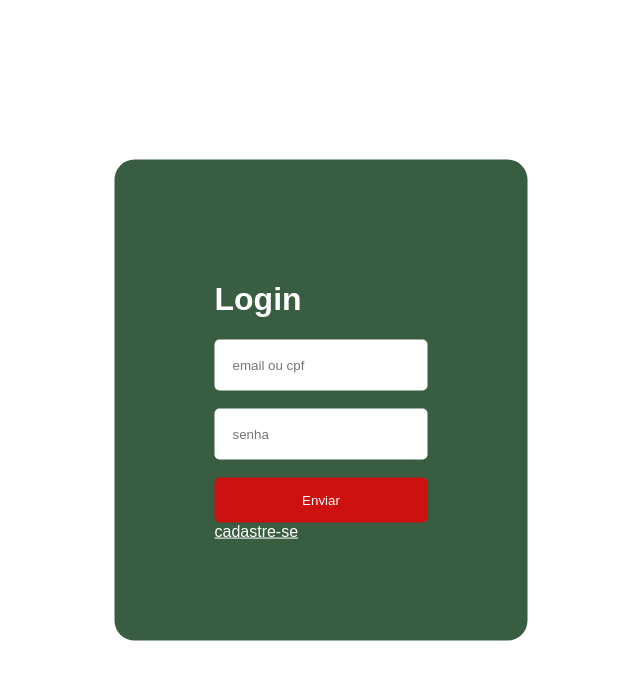
After one commit to Gabrielogui/TrabalhoLP3, a Spring app: template demo/src/main/resources/templates/content/login.html in a window 1280 px wide. The commit adds this page. Shown: the top 680 px of the page, without its empty margins (319-959 px from the left). Run offline with Thymeleaf, Linux system fonts and the light colour scheme; the template is opened without the code that fills it, so the values that code supplies are empty.

Commit message:
Login v01
Primeira versão do login

```diff
--- a/demo/src/main/resources/static/style.css
+++ b/demo/src/main/resources/static/style.css
@@ -58,17 +58,18 @@
     opacity: 0;
     position: absolute;
     background-color: rgb(56, 93, 64);
-    padding: 0;
+    padding: 0px;
     transition: visibility 0s, opacity 0.3s linear;
     top: 190%; /* deixa abaixo */
     left: 0;
     z-index: 1;
     text-align: center;
+    color: #fff;
 }
 
 /* SUBLINHAS */
 #menu-h ul ul li {
-    display: block;
+    display: flex;
 }
 
 /* APÓS PASSAR O CURSOR NO 'BOTÃO' RESERVAR */
--- /dev/null
+++ b/demo/src/main/resources/templates/content/login.html
@@ -0,0 +1,60 @@
+<!DOCTYPE html>
+<html lang="pt-br">
+<head>
+    <meta charset="UTF-8">
+    <meta name="viewport" content="width=device-width, initial-scale=1.0">
+    <title>Login</title>
+    <style>
+        body{
+            font-family: Arial, Helvetica, sans-serif;
+        }
+
+        #Login{
+            background-color: rgb(56, 93, 64);
+            color: #fff;
+            position: absolute;
+            top: 50%;
+            left: 50%;
+            transform: translate(-50%, -50%); /* Cetralizando a DIV */
+            padding: 100px;
+            border-radius: 20px;
+        }
+
+        input{
+            padding: 18px;
+            border: none;
+            outline: none;
+            border-radius: 5px;
+        }
+
+        button{
+            background-color: #cd1111;
+            border: none;
+            padding: 15px;
+            width: 100%;
+            color: #fff;
+            border-radius: 5px;
+        }
+
+        button:hover{
+            background-color: #991313;
+            cursor: pointer;
+        }
+
+        a{
+            color: #fff;
+        }
+    </style>
+</head>
+<body>
+    <div id="Login">
+        <h1>Login</h1>
+        <input type="text" placeholder="email ou cpf">
+        <br><br>
+        <input type="password" placeholder="senha">
+        <br><br>
+        <button>Enviar</button>
+        <a href="../index.html">cadastre-se</a>
+    </div>
+</body>
+</html>
```
Also changed, not shown: demo/src/main/resources/templates/index.html (+5 -5 lines).
